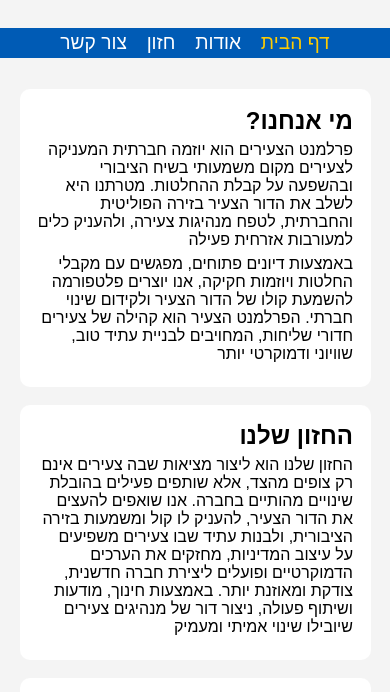
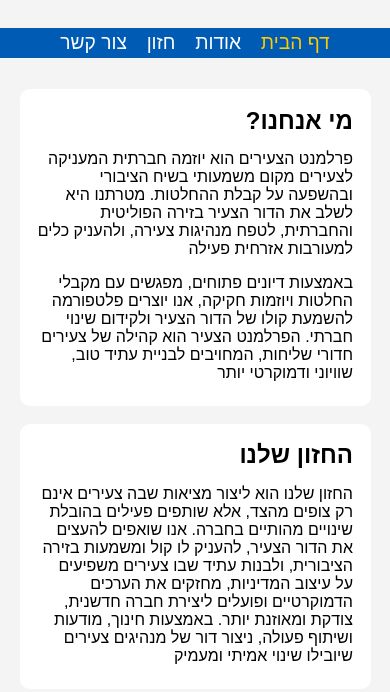
Before and after one commit to sagiv23/ParlementDesJeunes, a plain HTML site: page index.html in a window 390 px wide. Shown: the part 101-793 px from the top of the page. Drawn offline with Linux system fonts and the light colour scheme.

Commit message:
Add files via upload

```diff
--- a/style.css
+++ b/style.css
@@ -100,7 +100,7 @@ footer {
     .container { margin: 8% auto; margin-bottom: 10%; }
     footer { margin-top: 8%; }
     nav a { font-size: 1.2em; }
-    p { font-size: 1em; }
+    p { font-size: 1em; margin-top: 5%; }
     .logo { width: 70%; margin: 0.5% auto; }
     li { font-size: 1em; padding: 2%; }
 }
```
